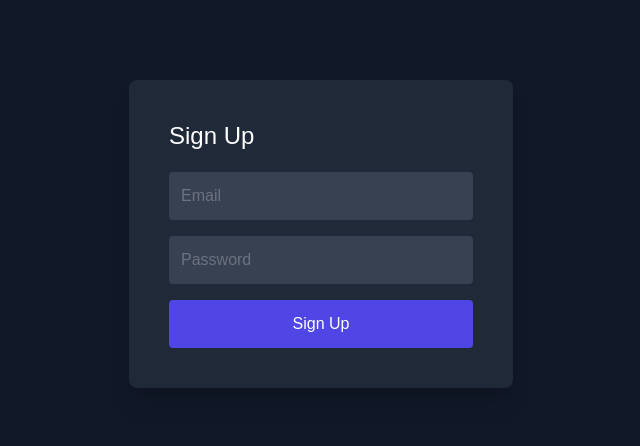
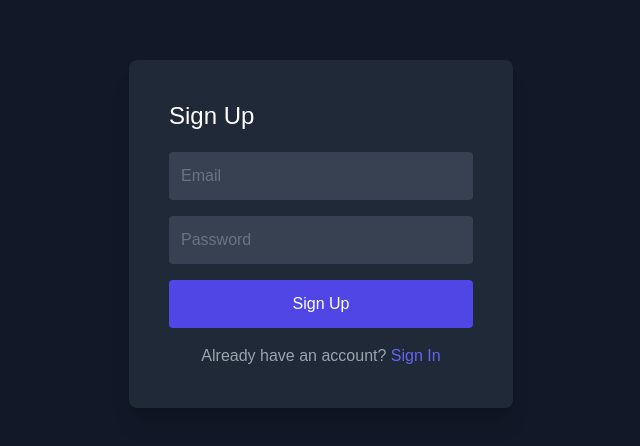
Before and after one commit to LoafBurger/RateMyClub, a Next.js app: page /sign-up in a window 1280 px wide. Shown: the part 166-612 px from the top of the page, without its empty margins (319-959 px from the left). Built offline with nearby package versions, Linux system fonts and the light colour scheme; no server answers.

Commit message:
Fixed sign-up and sign-in page to allow switching to one or the other

```diff
--- a/src/app/sign-in/page.jsx
+++ b/src/app/sign-in/page.jsx
@@ -3,6 +3,7 @@ import { useState } from "react";
 import { useSignInWithEmailAndPassword } from "react-firebase-hooks/auth";
 import { auth } from "@/app/firebase/config";
 import { useRouter } from "next/navigation";
+import Link from "next/link";
 
 const SignIn = () => {
   const [email, setEmail] = useState("");
@@ -47,6 +48,12 @@ const SignIn = () => {
         >
           Sign In
         </button>
+        <p className="text-gray-400 mt-4 text-center">
+          Don't have an account?{" "}
+          <Link href="/sign-up" className="text-indigo-500 hover:underline">
+            Sign Up
+          </Link>
+        </p>
       </div>
     </div>
   );
--- a/src/app/sign-up/page.jsx
+++ b/src/app/sign-up/page.jsx
@@ -4,11 +4,13 @@ import { useCreateUserWithEmailAndPassword } from "react-firebase-hooks/auth";
 import { auth, db } from "@/app/firebase/config";
 import { doc, setDoc } from "firebase/firestore";
 import { useRouter } from "next/navigation";
+import Link from "next/link";
 
 const SignUp = () => {
   const [email, setEmail] = useState("");
   const [password, setPassword] = useState("");
-  const [createUserWithEmailAndPassword] = useCreateUserWithEmailAndPassword(auth); //return array
+  const [createUserWithEmailAndPassword] =
+    useCreateUserWithEmailAndPassword(auth); //return array
   const router = useRouter();
 
   const handleSignUp = async () => {
@@ -22,11 +24,10 @@ const SignUp = () => {
           createdAt: new Date().toISOString(),
         });
 
-
-      console.log("User saved to Firestore: ", res.user);
-      setEmail("");
-      setPassword("");
-      router.push("/sign-in");  //redirect to sign-in page
+        console.log("User saved to Firestore: ", res.user);
+        setEmail("");
+        setPassword("");
+        router.push("/sign-in"); //redirect to sign-in page
       }
     } catch (e) {
       console.log(e);
@@ -57,6 +58,12 @@ const SignUp = () => {
         >
           Sign Up
         </button>
+        <p className="text-gray-400 mt-4 text-center">
+          Already have an account?{" "}
+          <Link href="/sign-in" className="text-indigo-500 hover:underline">
+            Sign In
+          </Link>
+        </p>
       </div>
     </div>
   );
```
